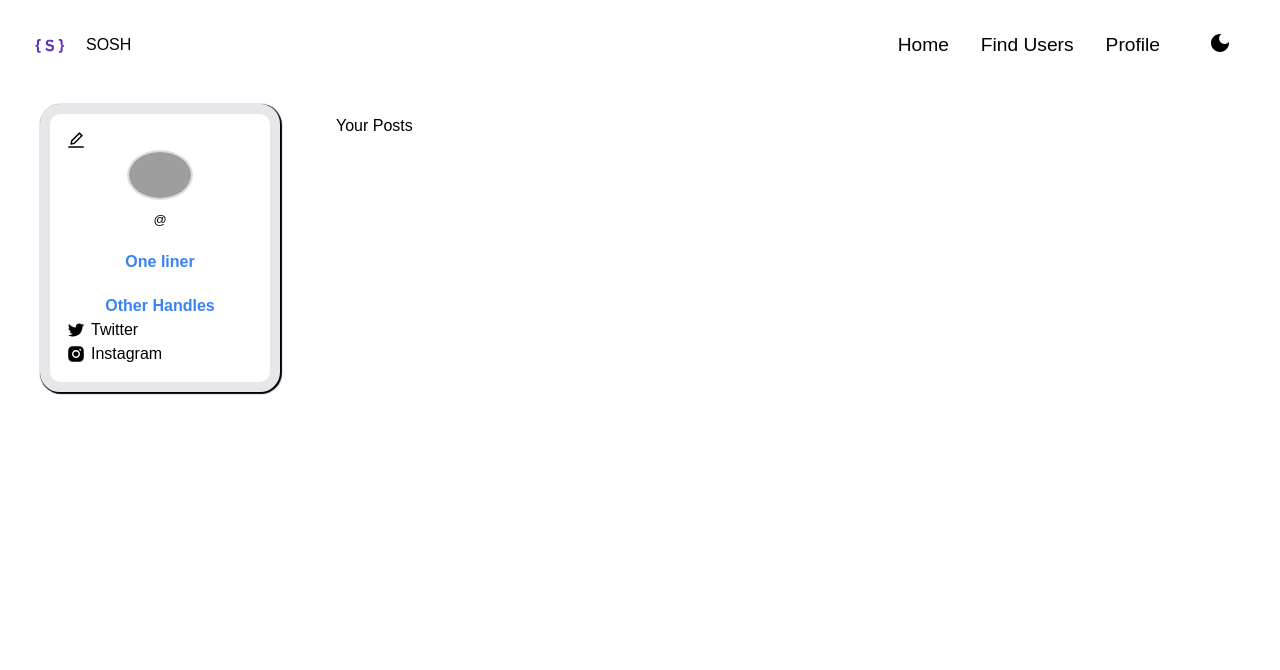
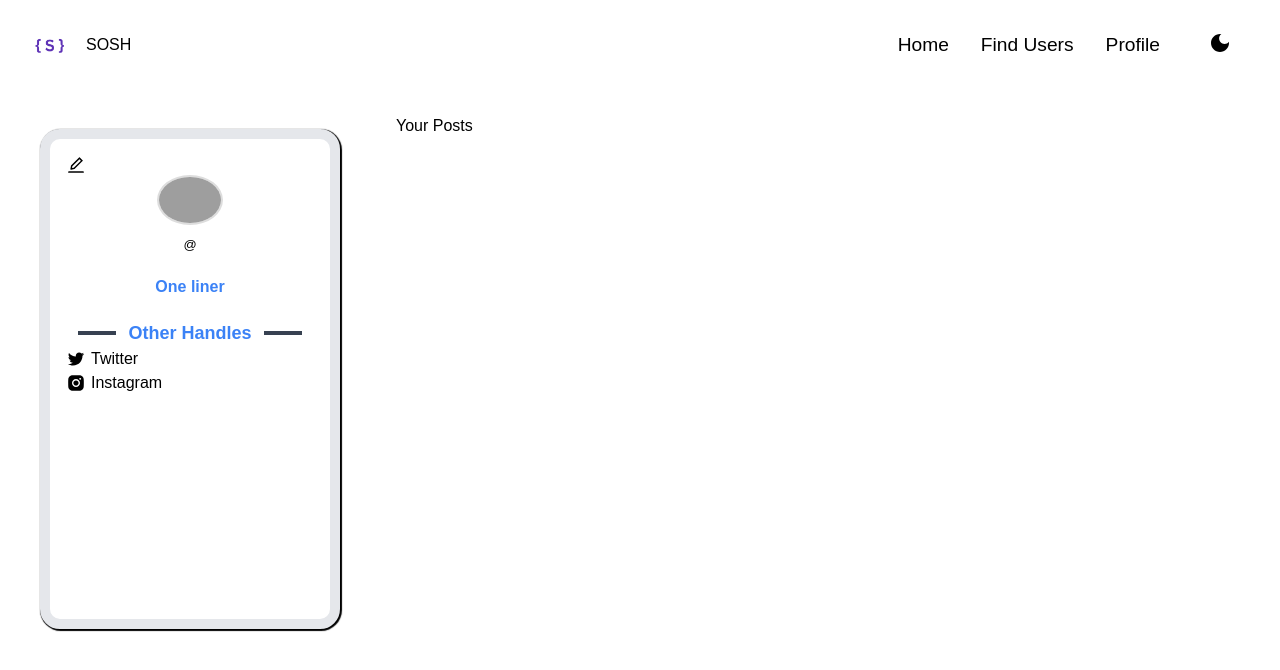
Before and after one commit to Sriyush/Mern-project, a React (Create React App) app in the folder frontend/: page /profile in a window 1280 px wide. Shown: the top 670 px of the page. Built offline with nearby package versions, Linux system fonts and the light colour scheme; grey boxes are pictures that could not be loaded.

Commit message:
something

```diff
--- a/frontend/src/components/widgets/PostCard.jsx
+++ b/frontend/src/components/widgets/PostCard.jsx
@@ -1,4 +1,4 @@
-import React, { useState, useEffect } from 'react';
+import React, { useState} from 'react';
 import './style.css';
 import PropTypes from 'prop-types';
 import {
@@ -72,7 +72,7 @@ const PostCard = ({data}) => {
           </div>
         </div>
         <div className="text-sm1 footer2">
-            {data.thought} <span style={{ color: 'blue', marginLeft: "10px" }}>#test</span>
+            {data.thought} <span style={{ color: 'blue', marginLeft: "10px" }}></span>
           </div>
         <div className="footer1">
           <div className="footer-icons">
--- a/frontend/src/components/widgets/Postbox/Postbox.js
+++ b/frontend/src/components/widgets/Postbox/Postbox.js
@@ -28,14 +28,18 @@ function Postbox() {
     <div className="postbox">
       <form>
         <div className="postbox__input">
-                <img src="https://cdn.pixabay.com/photo/2015/10/05/22/37/blank-profile-picture-973460_960_720.png" alt="userImage"
-                style={{height:'50px', borderRadius:'999px'}}></img>
+          <img
+            src="https://cdn.pixabay.com/photo/2015/10/05/22/37/blank-profile-picture-973460_960_720.png"
+            alt="userImage"
+            style={{ height: "50px", width: "50px", borderRadius: "999px" }}
+          ></img>
           <input
             onChange={(e) => setThought(e.target.value)}
             // value={tweetMessage}
             className="inp"
             placeholder="What's on your mind?"
             type="text"
+            style={{ width: "500px", padding:"10px"}}
           />
         </div>
 
--- a/frontend/src/components/widgets/UserCard.jsx
+++ b/frontend/src/components/widgets/UserCard.jsx
@@ -13,8 +13,9 @@ const UserCard = () => {
   const [editedData, setEditedData] = useState({
     description: "",
     twitter: "",
-    instagram: "",
+    instagram: "", // Update property name to "instagram"
   });
+
 
   useEffect(() => {
     const userId = localStorage.getItem("userId");
@@ -69,7 +70,7 @@ const UserCard = () => {
     "https://cdn.pixabay.com/photo/2015/10/05/22/37/blank-profile-picture-973460_960_720.png";
 
   return (
-    <div className="cardStyle w-60">
+    <div className="cardStyle" style={{ width: "300px", height: "500px", marginTop:"25px"}}>
       <div className="editIcon" onClick={handleEditClick}>
         <AiOutlineEdit style={{ fontSize: "20px", cursor: "pointer" }} />
       </div>
@@ -84,7 +85,6 @@ const UserCard = () => {
         {isEditing ? (
           // Display input fields for editing
           <div>
-            <p className=" text-blue-500 font-bold ">One liner</p>
             <textarea
               placeholder="Description"
               value={editedData.description}
@@ -122,7 +122,12 @@ const UserCard = () => {
       {/* Show clickable Twitter and Instagram icons after saving */}
       {!isEditing && (
         <div>
-          <p className="text-blue-500 font-bold">Other Handles</p>
+          <div class="flex items-center">
+            <div class="flex-grow border-2 border-gray-700 mx-3"></div>
+            <span class="text-lg font-bold text-blue-500 ">Other Handles</span>
+            <div class="flex-grow border-2 border-gray-700 mx-3"></div>
+          </div>
+
           <div style={{ display: "flex", alignItems: "center" }}>
             <a
               href={userData?.twitter}
```
Also changed, not shown: 2 other files (tests, documents, lock files or other folders). Lines whose indentation alone changed are shown as unchanged.
